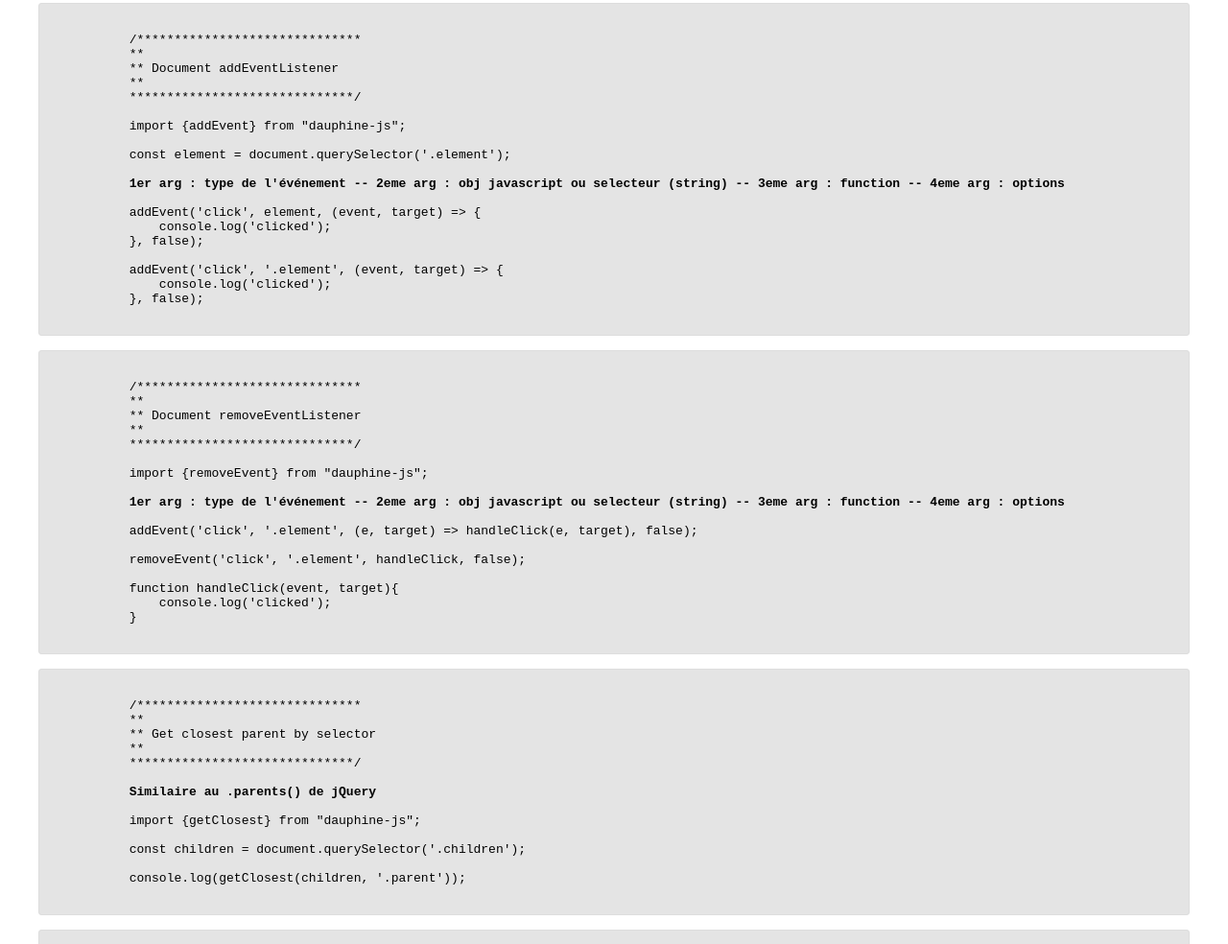
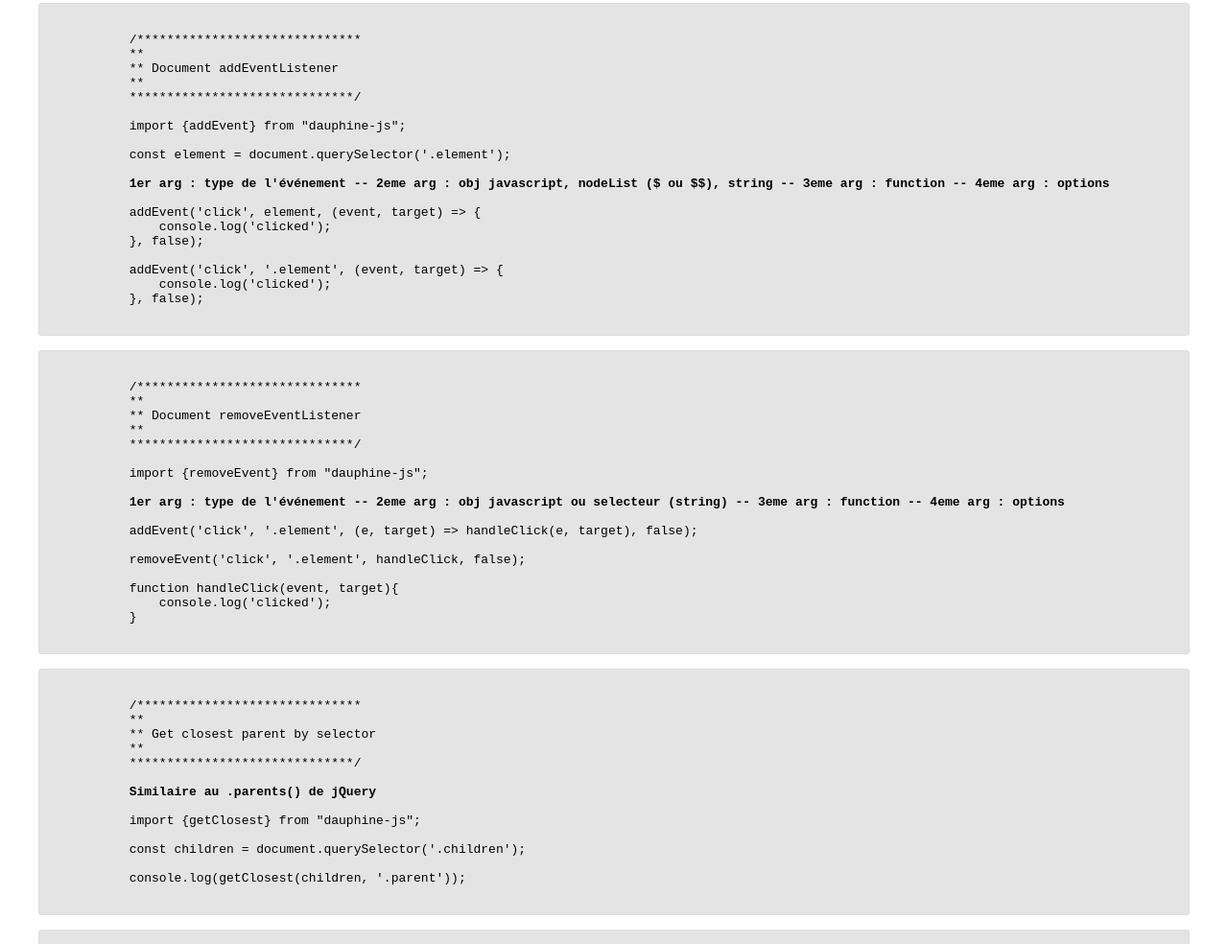
Before and after one commit to agence-adeliom/dauphine-js, a website built with webpack: page demo/index.html in a window 1280 px wide. Shown: the part 1648-2632 px from the top of the page at 96% size. Built offline with nearby package versions, Linux system fonts and the light colour scheme.

Commit message:
update readMe

```diff
--- a/demo/index.html
+++ b/demo/index.html
@@ -142,7 +142,7 @@ and open the template in the editor.
 
             const element = document.querySelector('.element');
 
-            <b>1er arg : type de l'événement -- 2eme arg : obj javascript ou selecteur (string) -- 3eme arg : function -- 4eme arg : options</b>
+            <b>1er arg : type de l'événement -- 2eme arg : obj javascript, nodeList ($ ou $$), string -- 3eme arg : function -- 4eme arg : options</b>
 
             addEvent('click', element, (event, target) => {
                 console.log('clicked');
```
